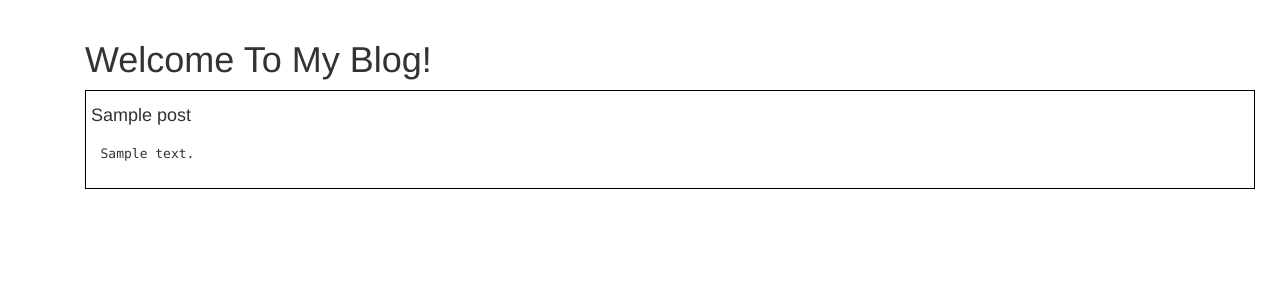
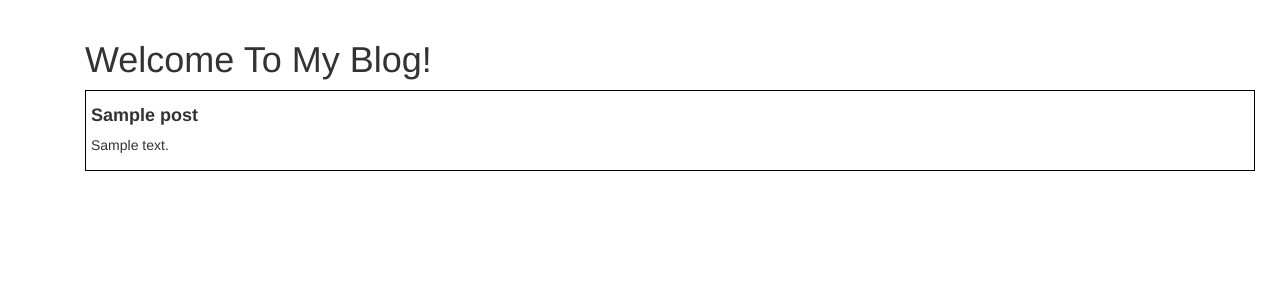
Before and after one commit to viliusgudziunas/myblog, a Flask app: page / in a window 1280 px wide. Shown: the part 52-352 px from the top of the page. Run offline with Flask 2, Linux system fonts and the light colour scheme; tables that the repository leaves empty hold one stand-in row (values such as "Sample post"); some libraries are stand-ins or nearby versions.

Commit message:
Added some additional functionality, the app is probably broken atm

```diff
--- a/app/main/routes.py
+++ b/app/main/routes.py
@@ -5,7 +5,7 @@ from app.models import Post
 @bp.route("/")
 def index():
     """Index page"""
-    posts = Post.query.all()
+    posts = Post.query.order_by(Post.timestamp.desc())
     return render_template("main/index.html", title="Home", posts=posts)
 
 @bp.route("/about_me")
--- a/app/static/main.css
+++ b/app/static/main.css
@@ -1,12 +1,14 @@
+h4 {
+    font-weight: bold;
+}
 .post {
     position: relative;
     border: 1px solid black;
     padding: 5px;
     margin-bottom: 10px;
 }
-.pre {
-    background-color: white;
-    border: none;
+.p {
+    white-space: pre-wrap;
 }
 .img {
     position: absolute;
--- a/app/templates/includes/_post.html
+++ b/app/templates/includes/_post.html
@@ -6,7 +6,7 @@
         <div class="container">
             <div class="row post">
                 <h4>{{ post.title }}</h4>
-<pre class="pre">{{ post.body }}</pre>
+                <p class="p">{{ post.body }}</p>
                 {% if current_user.is_authenticated %}
                     <a href="{{ url_for('admin.post', id=post.id) }}">
                     <img class="img" src="{{ url_for('static', filename='gear.png') }}">
--- a/app_structure.txt
+++ b/app_structure.txt
@@ -6,6 +6,7 @@ main
 | /                                      | Index Page                | index()                 |
 | /about_me                              | About Me Page             | about_me()              |
 | /about_this_blog                       | About This Blog Page      | about_this_blog()       |
+| /post/<id>                             | Post Page                 | post(id)                |
 
 admin
 | /admin/login                           | Admin Login Page          | login()                 |
@@ -13,4 +14,4 @@ admin
 | /admin/editorial/write_post            | Write Post Page           | write_post()            |
 | /admin/editorial/write_about_me        | Edit About Me Page        | write_about_me()        |
 | /admin/editorial/write_about_this_blog | Edit About This Blog Page | write_about_this_blog() |
-| /admin/editorial/post/<id>             | Edit Post Page            | post(id)                |
+| /admin/editorial/post/<id>             | Edit Post Page            | edit_post(id)                |
```
